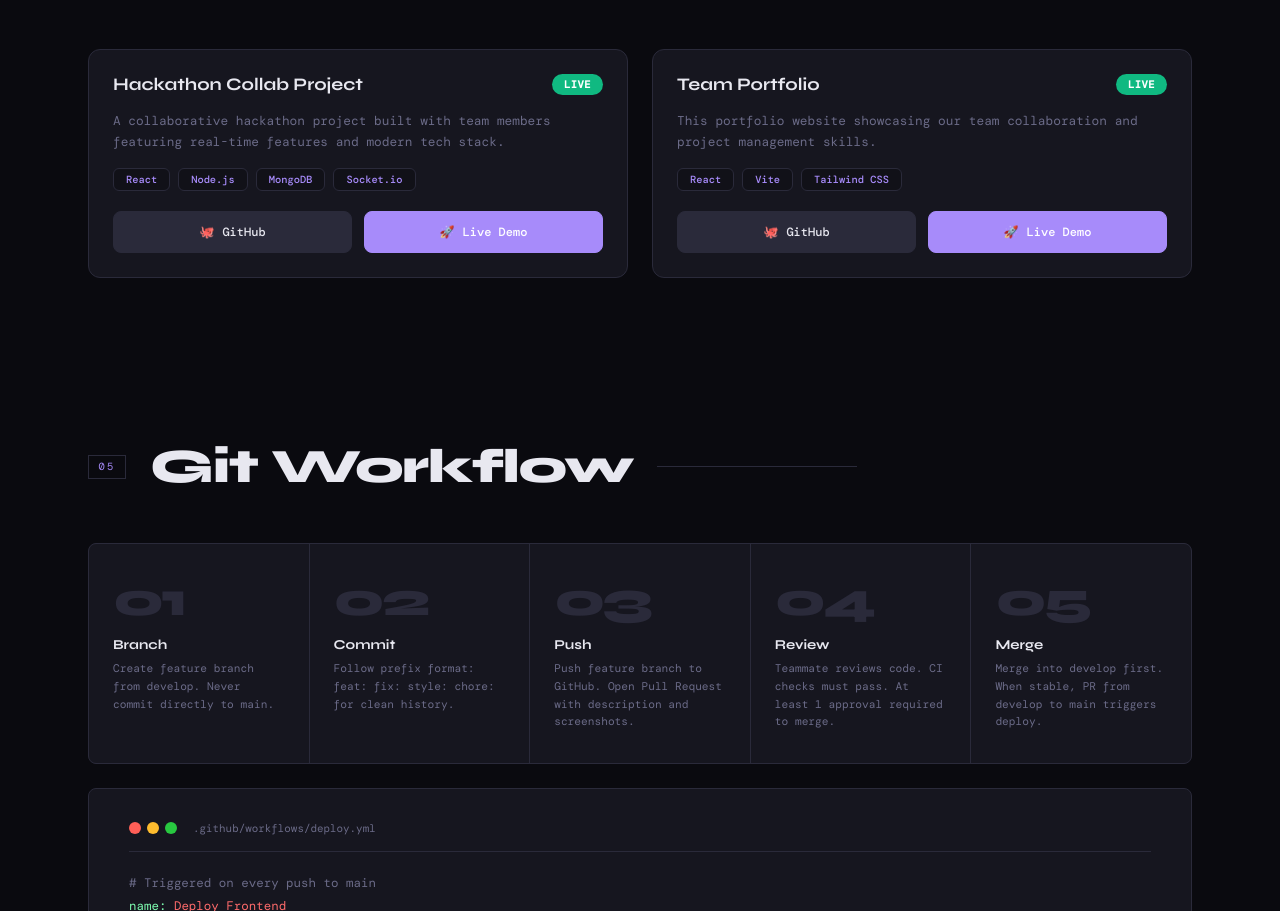
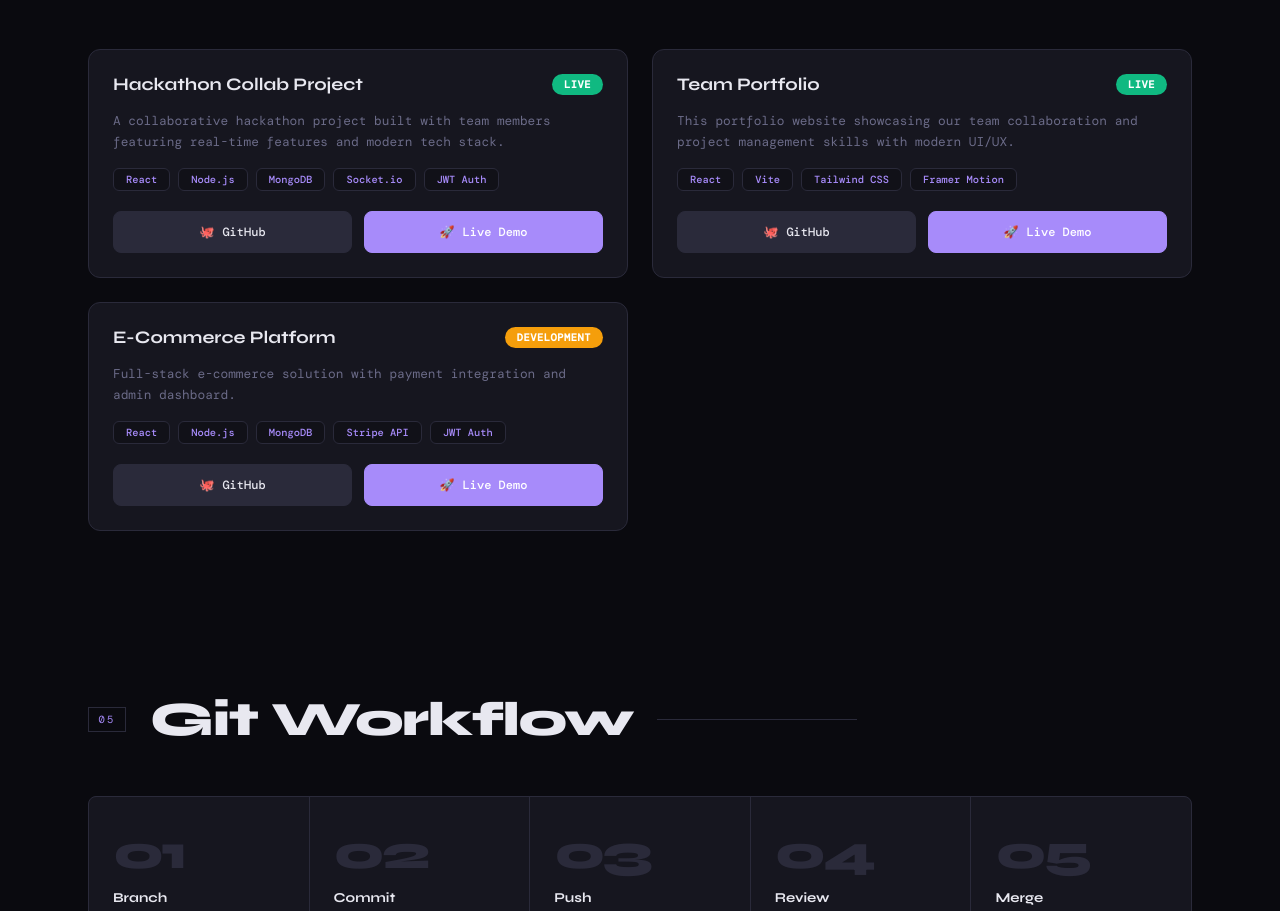
Before and after one commit to priyansunegi-dev0/tbi-team-portfolio, a React (Vite) app: page / in a window 1280 px wide. Shown: the part 4173-5084 px from the top of the page. Built offline with nearby package versions, Linux system fonts and the light colour scheme; a web font is replaced by a local one.

Commit message:
feat: add e-commerce project and enhance project descriptions
- Add new e-commerce platform project with payment integration
- Enhance project descriptions with more details
- Update tech stacks to include JWT authentication
- Add development status indicators

```diff
--- a/src/components/TeamPortfolio.jsx
+++ b/src/components/TeamPortfolio.jsx
@@ -65,18 +65,26 @@ const PROJECTS = [
   {
     title: "Hackathon Collab Project",
     description: "A collaborative hackathon project built with team members featuring real-time features and modern tech stack.",
-    tech: ["React", "Node.js", "MongoDB", "Socket.io"],
+    tech: ["React", "Node.js", "MongoDB", "Socket.io", "JWT Auth"],
     github: "https://github.com/priyansunegi-dev0/hackathon-collab",
     preview: "https://hackathon-collab.vercel.app",
     status: "Live"
   },
   {
     title: "Team Portfolio",
-    description: "This portfolio website showcasing our team collaboration and project management skills.",
-    tech: ["React", "Vite", "Tailwind CSS"],
+    description: "This portfolio website showcasing our team collaboration and project management skills with modern UI/UX.",
+    tech: ["React", "Vite", "Tailwind CSS", "Framer Motion"],
     github: "https://github.com/priyansunegi-dev0/tbi-team-portfolio",
     preview: "https://tbi-team-portfolio.vercel.app",
     status: "Live"
+  },
+  {
+    title: "E-Commerce Platform",
+    description: "Full-stack e-commerce solution with payment integration and admin dashboard.",
+    tech: ["React", "Node.js", "MongoDB", "Stripe API", "JWT Auth"],
+    github: "https://github.com/priyansunegi-dev0/ecommerce-platform",
+    preview: "https://ecommerce-demo.vercel.app",
+    status: "Development"
   }
 ];
 
```
